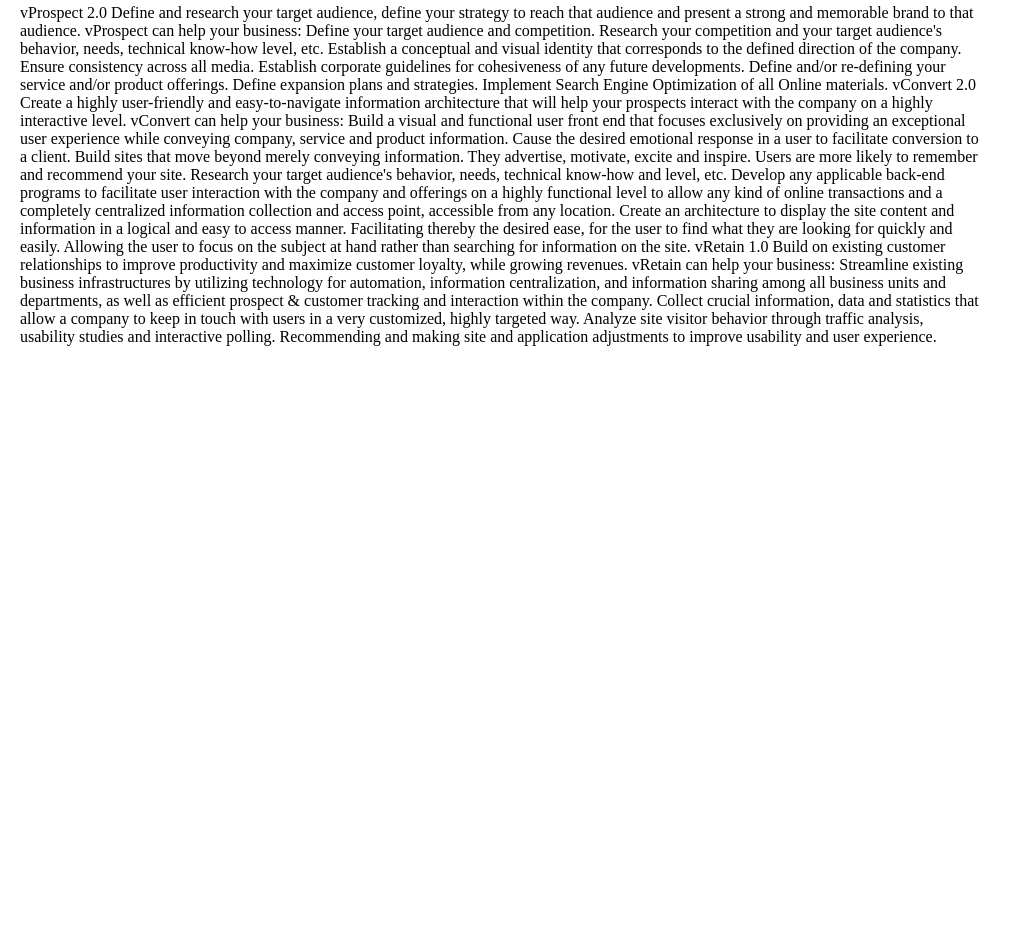
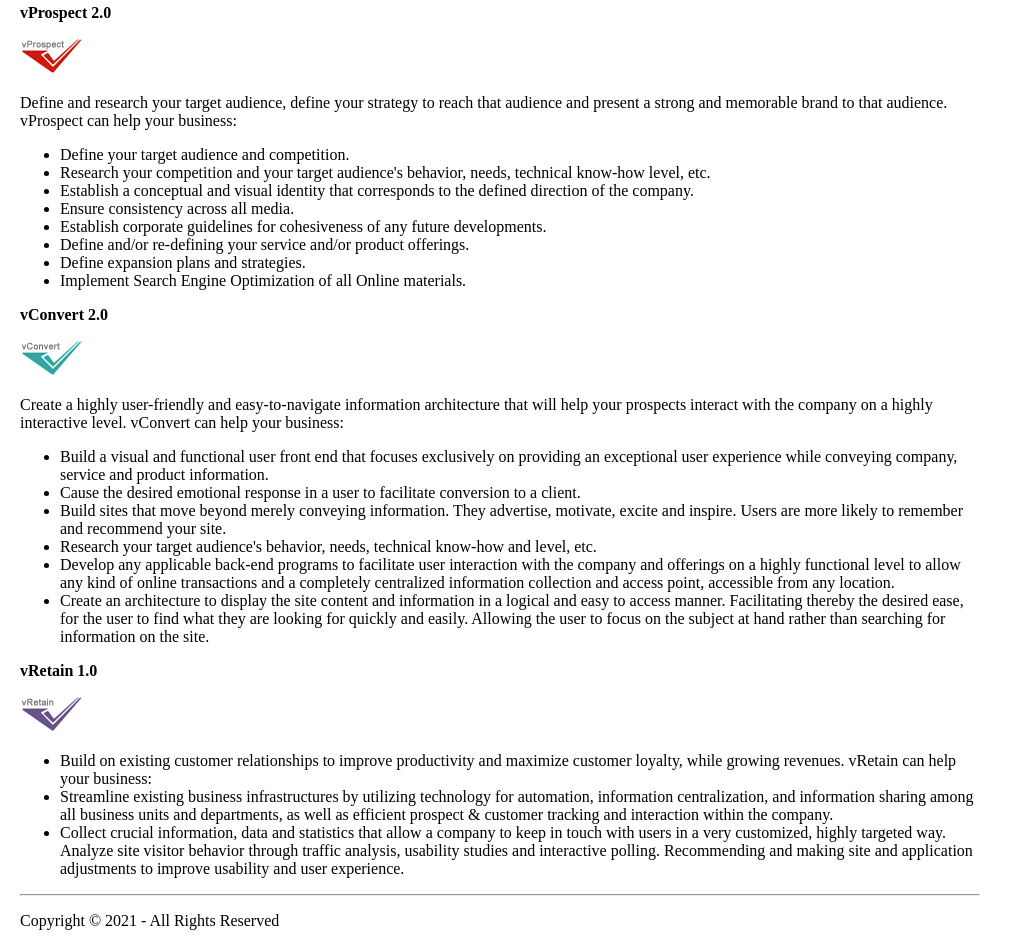
Before and after one commit to SuhasSDSU/Assignment-2, a plain HTML site: page solutions.html in a window 1280 px wide. Shown: the part 364-1310 px from the top of the page, without its empty margins (0-1023 px from the left). Before the commit the page ends 800 px from the top, so only its background shows below. Drawn offline with Linux system fonts and the light colour scheme.

Commit message:
Updated Solutions html
Addition of p tags to structure the front end

```diff
--- a/solutions.html
+++ b/solutions.html
@@ -13,68 +13,97 @@
 	</p>
 	<p>
 		<a href="./index.html">
-			<img src="./images/nav_home.gif" alt="homepage">
+			<img src="images/nav_home.gif" alt="homepage">
 		</a>
 		<a href="./aboutus.html">
-			<img src="./images/nav_aboutus.gif" alt="aboutuspage">
+			<img src="images/nav_aboutus.gif" alt="aboutuspage">
 		</a>
 		<a href="./solutions.html">
-			<img src="./images/nav_solutions.gif" alt="solutionspage">
+			<img src="images/nav_solutions.gif" alt="solutionspage">
 		</a>
 		<a href="./contactus.html">
-			<img src="./images/nav_contactus.gif" alt="contactuspage">
+			<img src="images/nav_contactus.gif" alt="contactuspage">
 		</a>
 	</p>
-vProspect 2.0
+	<p>
+		<strong>vProspect 2.0</strong>
+	</p>
+	<p>
+		<img src="images/logo_vprospect.gif" alt="vprospectLogo">
+	</p>
 
 Define and research your target audience, define your strategy to reach that audience and present a strong and memorable brand to that audience. vProspect can help your business:
 
-Define your target audience and competition.
+<ul>
+	<li>Define your target audience and competition.</li>
 
-Research your competition and your target audience's behavior, needs, technical know-how level, etc.
+	<li>Research your competition and your target audience's behavior, needs, technical know-how level, etc.</li>
 
-Establish a conceptual and visual identity that corresponds to the defined direction of the company.
+	<li>Establish a conceptual and visual identity that corresponds to the defined direction of the company.</li>
 
-Ensure consistency across all media.
+	<li>Ensure consistency across all media.</li>
 
-Establish corporate guidelines for cohesiveness of any future developments.
+	<li>Establish corporate guidelines for cohesiveness of any future developments.</li>
 
-Define and/or re-defining your service and/or product offerings.
+	<li>Define and/or re-defining your service and/or product offerings.</li>
 
-Define expansion plans and strategies.
+	<li>Define expansion plans and strategies.</li>
 
-Implement Search Engine Optimization of all Online materials.
+	<li>Implement Search Engine Optimization of all Online materials.</li>
 
 
+</ul>
 
-vConvert 2.0
+<p>
+	<strong>vConvert 2.0</strong>
+</p>
+<p>
+	<img src="images/logo_vconvert.gif" alt="vconvertLogo">
+</p>
 
 Create a highly user-friendly and easy-to-navigate information architecture that will help your prospects interact with the company on a highly interactive level. vConvert can help your business:
 
-Build a visual and functional user front end that focuses exclusively on providing an exceptional user experience while conveying company, service and product information.
+<ul>
+	<li>Build a visual and functional user front end that focuses exclusively on providing an exceptional user experience while conveying company, service and product information.</li>
 
-Cause the desired emotional response in a user to facilitate conversion to a client.
+	<li>Cause the desired emotional response in a user to facilitate conversion to a client.</li>
 
-Build sites that move beyond merely conveying information. They advertise, motivate, excite and inspire. Users are more likely to remember and recommend your site.
+	<li>Build sites that move beyond merely conveying information. They advertise, motivate, excite and inspire. Users are more likely to remember and recommend your site.</li>
 
-Research your target audience's behavior, needs, technical know-how and level, etc.
+	<li>Research your target audience's behavior, needs, technical know-how and level, etc.</li>
 
-Develop any applicable back-end programs to facilitate user interaction with the company and offerings on a highly functional level to allow any kind of online transactions and a completely centralized information collection and access point, accessible from any location.
+	<li>Develop any applicable back-end programs to facilitate user interaction with the company and offerings on a highly functional level to allow any kind of online transactions and a completely centralized information collection and access point, accessible from any location.</li>
 
-Create an architecture to display the site content and information in a logical and easy to access manner. Facilitating thereby the desired ease, for the user to find what they are looking for quickly and easily. Allowing the user to focus on the subject at hand rather than searching for information on the site.
+	<li>Create an architecture to display the site content and information in a logical and easy to access manner. Facilitating thereby the desired ease, for the user to find what they are looking for quickly and easily. Allowing the user to focus on the subject at hand rather than searching for information on the site.</li>
 
+</ul>
 
+<p>
+	<strong>vRetain 1.0</strong>
+</p>
+<p>
+	<img src="images/logo_vretain.gif" alt="vretainLogo">
+</p>
 
-vRetain 1.0
+<ul>
+	<li>
+		Build on existing customer relationships to improve productivity and maximize customer loyalty, while growing revenues. vRetain can help your business:
+	</li>
 
-Build on existing customer relationships to improve productivity and maximize customer loyalty, while growing revenues. vRetain can help your business:
+	<li>
+		Streamline existing business infrastructures by utilizing technology for automation, information centralization, and information sharing among all business units and departments, as well as efficient prospect & customer tracking and interaction within the company.
+	</li>
 
-Streamline existing business infrastructures by utilizing technology for automation, information centralization, and information sharing among all business units and departments, as well as efficient prospect & customer tracking and interaction within the company.
+	<li>
+		Collect crucial information, data and statistics that allow a company to keep in touch with users in a very customized, highly targeted way.
+	</li>
 
-Collect crucial information, data and statistics that allow a company to keep in touch with users in a very customized, highly targeted way.
 
 	Analyze site visitor behavior through traffic analysis, usability studies and interactive polling. Recommending and making site and application adjustments to improve usability and user experience.
 
+</ul>
+<hr>
+<p>Copyright © 2021 - All Rights Reserved</p>
 
 </body>
 </html>
```
Lines whose indentation alone changed are shown as unchanged.
